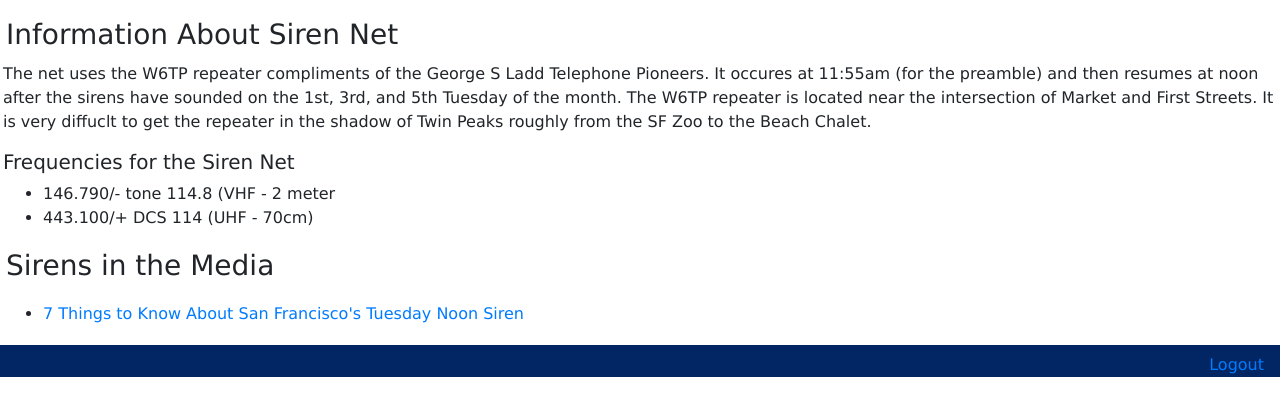
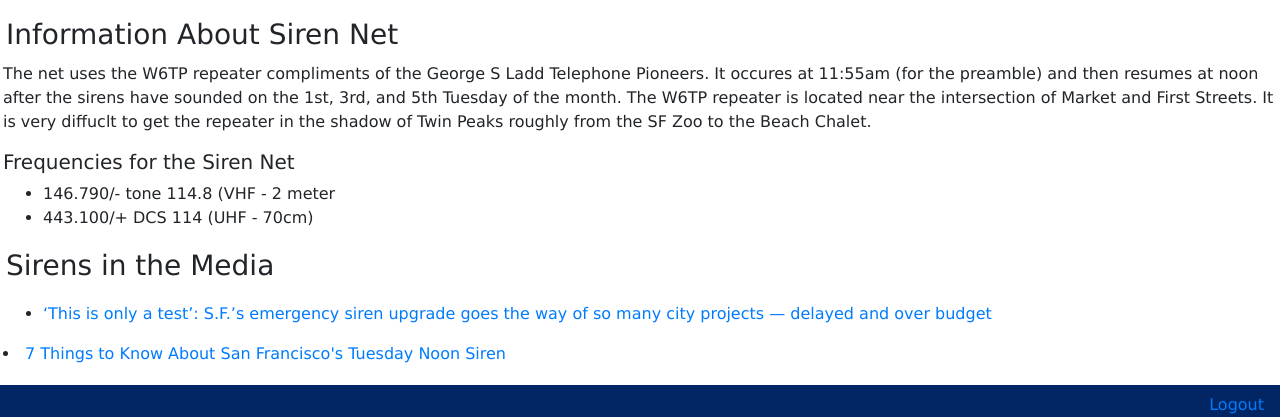
Before and after one commit to JenDanRepo/sirens, a PHP site: page /about.php in a window 1280 px wide. Shown: the part 861-1278 px from the top of the page. Before the commit the page ends 1238 px from the top, so only its background shows below. Run offline with PHP 8.4, Linux system fonts and the light colour scheme; a stand-in replaces the project's code that opens the database connection; some libraries are stand-ins or nearby versions.

Commit message:
Update about.php
Added new article.

```diff
--- a/about.php
+++ b/about.php
@@ -49,7 +49,9 @@
 <h3>Sirens in the Media</h3>
 <p>
 <ul>
-	<li><a href="https://www.kqed.org/news/11696153/7-things-to-know-about-san-franciscos-tuesday-noon-siren">7 Things to Know About San Francisco's Tuesday Noon Siren</li>
+	<li><a href="https://www.sfchronicle.com/sf/bayarea/heatherknight/article/This-is-only-a-test-S-F-s-emergency-16804551.php">‘This is only a test’: S.F.’s emergency siren upgrade goes the way of so many city projects — delayed and over budget</a></li>
+	</ul>
+	<li><a href="https://www.kqed.org/news/11696153/7-things-to-know-about-san-franciscos-tuesday-noon-siren">7 Things to Know About San Francisco's Tuesday Noon Siren</a></li>
 	</ul>
 </p>
 <?php
```
